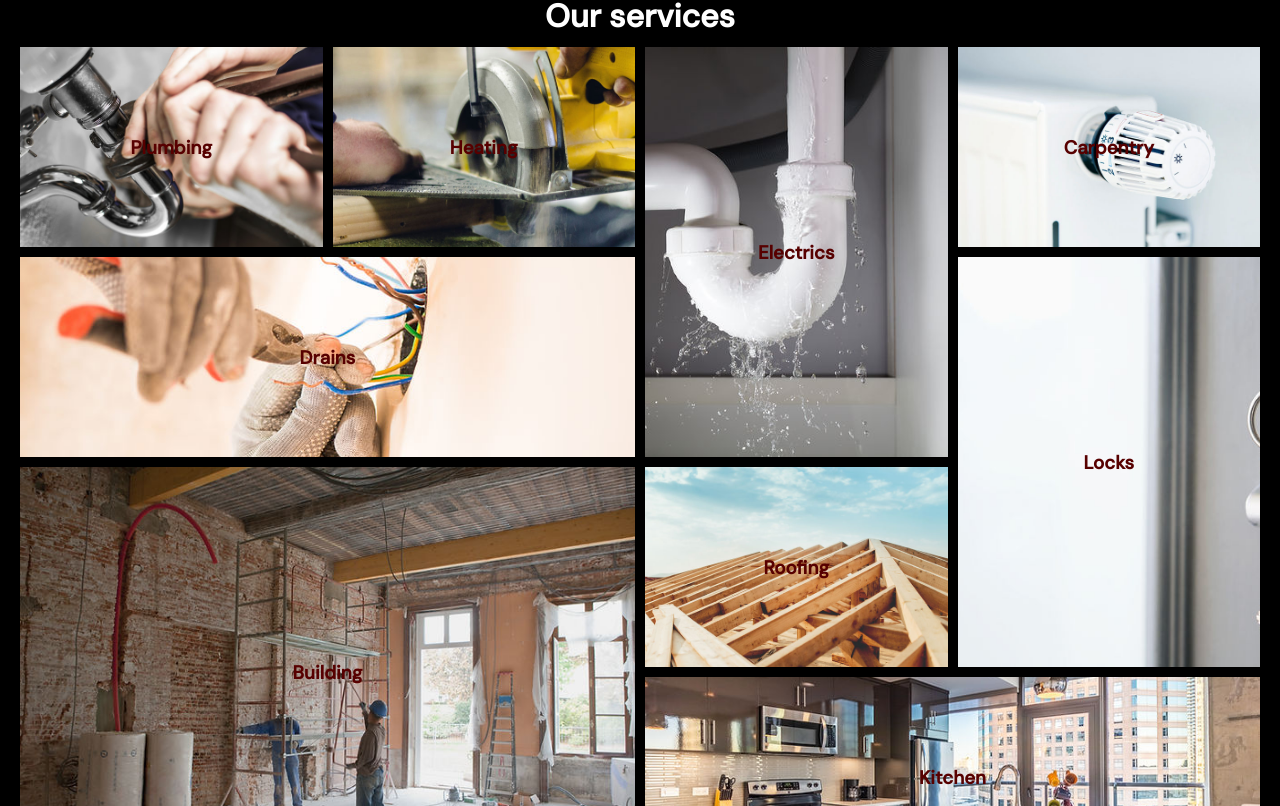
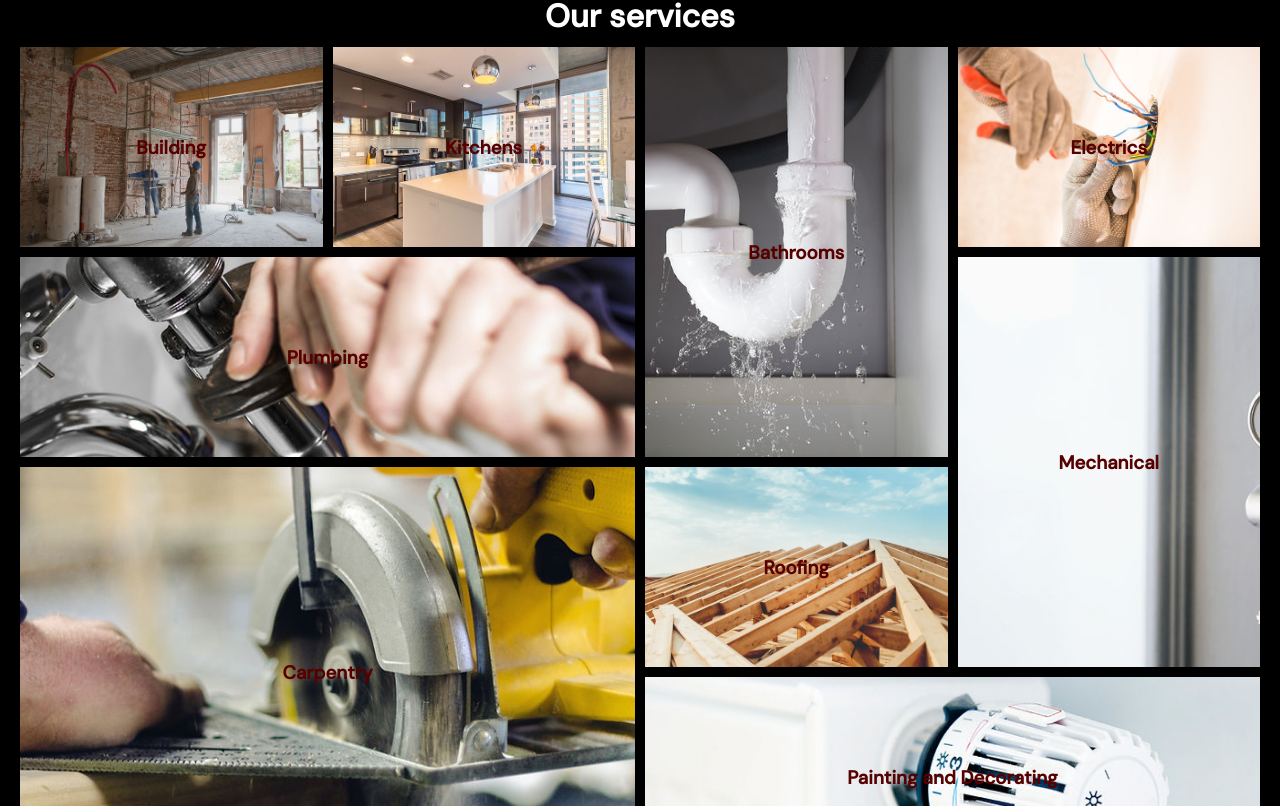
Before and after one commit to KachiiC/construction-project, a React (Create React App) app: page / in a window 1280 px wide. Shown: the part 1354-2160 px from the top of the page. Built offline with nearby package versions, Linux system fonts and the light colour scheme.

Commit message:
KC: add link paths

```diff
--- a/src/components/Navbar/index.tsx
+++ b/src/components/Navbar/index.tsx
@@ -35,13 +35,23 @@ export const Navbar = ({ data }: INavbar) => {
           />
         </div>
         <div className="mobile-menu">
-          <div className="mobile-menu-btn" onClick={() => setShowSmallMenu(!showSmallMenu)}>
+          <div
+            className="mobile-menu-btn"
+            onClick={() => setShowSmallMenu(!showSmallMenu)}
+          >
             <div className="mobile-menu-text">Menu</div>{" "}
             {showSmallMenu ? <MenuFoldOutlined /> : <MenuUnfoldOutlined />}
           </div>
         </div>
       </header>
-      <MobileNavbar data={data} showMenu={showSmallMenu} onClick={() => setShowSmallMenu(!showSmallMenu)}/>
+      <MobileNavbar
+        data={data}
+        showMenu={showSmallMenu}
+        onClick={(e: any) => {
+          setShowSmallMenu(!showSmallMenu);
+          onClick(e);
+        }}
+      />
     </>
   );
 };
--- a/src/pages/About/index.tsx
+++ b/src/pages/About/index.tsx
@@ -1,6 +1,7 @@
 import "./About.scss";
 
 import { FC } from "react";
+import { HomeCards } from "pages/Home/partials/HomeCards";
 
 const About: FC = () => {
   return (
@@ -79,6 +80,7 @@ const About: FC = () => {
           </div>
         </div>
       </div>
+      <HomeCards />
     </div>
   );
 };
--- a/src/pages/Home/data/HomeCardsData.tsx
+++ b/src/pages/Home/data/HomeCardsData.tsx
@@ -3,47 +3,46 @@ import CarpentryImg from "./images/carpentry.jpg";
 import DrainsImg from "./images/drains.jpg";
 import ElectricsImg from "./images/electrics.jpg";
 import HeatingImg from "./images/heating.jpg";
-import { IHomeServiceCards } from "../partials/HomeCards/HomeCards.types";
 import KitchenImg from "./images/kitchen.jpg";
 import LocksImg from "./images/locks.jpg";
 import PlumbingImg from "./images/plumbing.jpg";
 import RoofingImg from "./images/roofing.jpg";
 
-export const HomeServicesData: IHomeServiceCards[] = [
+export const HomeServicesData = [
+  {
+    title: "Building",
+    image: BuildingImg
+  },
+  {
+    title: "Kitchens",
+    image: KitchenImg
+  },
+  {
+    title: "Bathrooms",
+    image: DrainsImg
+  },
   {
     title: "Plumbing",
-    image: PlumbingImg
-  },
-  {
-    title: "Heating",
-    image: CarpentryImg
+    image: PlumbingImg,
   },
   {
     title: "Electrics",
-    image: DrainsImg
-  },
-  {
-    title: "Drains",
     image: ElectricsImg
   },
   {
-    title: "Carpentry",
-    image: HeatingImg
-  },
-  {
-    title: "Locks",
+    title: "Mechanical",
     image: LocksImg
   },
   {
-    title: "Building",
-    image: BuildingImg
+    title: "Carpentry",
+    image: CarpentryImg
   },
   {
     title: "Roofing",
     image: RoofingImg
   },
   {
-    title: "Kitchen",
-    image: KitchenImg
-  }
+    title: "Painting and Decorating",
+    image: HeatingImg
+  },
 ];
--- a/src/pages/Home/partials/HomeCards/HomeCards.scss
+++ b/src/pages/Home/partials/HomeCards/HomeCards.scss
@@ -30,7 +30,7 @@
     grid-auto-rows: 200px;
     grid-auto-flow: dense;
 
-    div {
+    .home-cards-link-container {
       position: relative;
       text-align: center;
       justify-content: center;
@@ -38,12 +38,12 @@
       @include magic-border(3px, white, 0.15s, 0);
 
       &:hover {
-        & > h3 {
+        h3 {
           color: yellow;
         }
       }
 
-      & > h3 {
+      h3 {
         position: absolute;
         top: 50%;
         left: 50%;
--- a/src/pages/Home/partials/HomeCards/HomeCards.types.ts
+++ b/src/pages/Home/partials/HomeCards/HomeCards.types.ts
@@ -1,4 +1,5 @@
 export interface IHomeServiceCards {
   title: string;
   image: string;
+  link: string;
 }
--- a/src/pages/Home/partials/HomeCards/index.tsx
+++ b/src/pages/Home/partials/HomeCards/index.tsx
@@ -1,12 +1,18 @@
 import { FC } from "react";
 import { HomeServicesData } from "../../data/HomeCardsData";
+import { Link } from "react-router-dom";
+import { lowerCaseDash } from "utils/routeHelper";
 
 export const HomeCards: FC = () => {
   const displayedHomeCards = HomeServicesData.map(({ title, image }) => (
-    <div className="home-cards-link-container" key={title}>
+    <Link
+      to={lowerCaseDash(title)}
+      key={title}
+      className="home-cards-link-container"
+    >
       <img src={image} alt="" />
       <h3>{title}</h3>
-    </div>
+    </Link>
   ));
 
   return (
```
